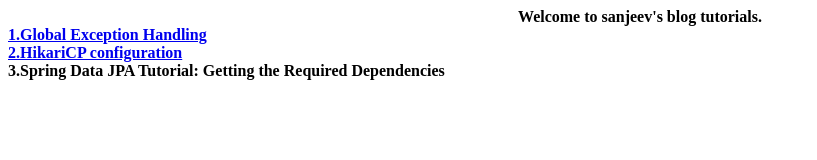
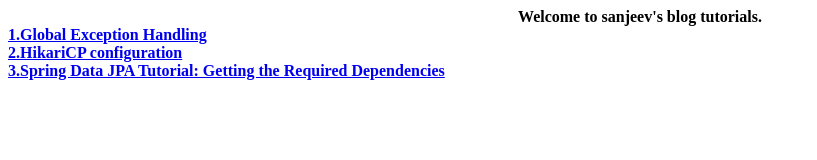
Before and after one commit to skjit31/blog, a plain HTML site: page index.html in a window 1280 px wide. Shown: the whole page, without its empty margins (0-817 px from the left). Drawn offline with Linux system fonts and the light colour scheme.

```diff
--- a/index.html
+++ b/index.html
@@ -9,7 +9,7 @@
 <a href="http://about.jhaji.in/exceptionhandling.html">1.Global Exception Handling</a>
 <br>
 <a href="https://github.com/brettwooldridge/HikariCP#configuration-knobs-baby">2.HikariCP configuration</a><br>
-<a href"http://www.petrikainulainen.net/programming/spring-framework/spring-data-jpa-tutorial-getting-the-required-dependencies/?utm_source=petri-kainulainen&utm_medium=email&utm_campaign=spring-data-jpa-tutorial">3.Spring Data JPA Tutorial: Getting the Required Dependencies</a>
+<a href="http://www.petrikainulainen.net/programming/spring-framework/spring-data-jpa-tutorial-getting-the-required-dependencies/?utm_source=petri-kainulainen&utm_medium=email&utm_campaign=spring-data-jpa-tutorial">3.Spring Data JPA Tutorial: Getting the Required Dependencies</a>
 </body>
 
 </html>
```
